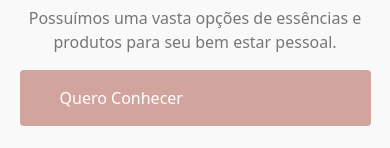
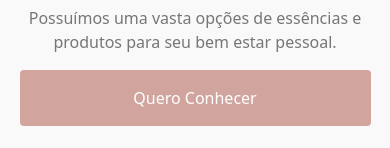
Before and after one commit to cfcamargo/drcosmeticos-web, a Vue app: page / in a window 390 px wide. Shown: the part 249-397 px from the top of the page. Built offline with nearby package versions, Linux system fonts and the light colour scheme.

Commit message:
fix : fix banner image and banner action button

```diff
--- a/src/components/organisms/Banner/index.vue
+++ b/src/components/organisms/Banner/index.vue
@@ -6,13 +6,13 @@
             Essências da linha Via Aroma.
           </h1>
           <p class="text-ligth-text xs:text-center md:text-start">Possuímos uma vasta opções de essências e produtos para seu bem estar pessoal.</p>
-          <a href="https://whats.link/drcomesticos" class="px-10 py-4 rounded bg-rose text-white hover:brightness-90 xs:w-full md:w-auto xs:mb-4 md:mb-0">
+          <a href="https://whats.link/drcomesticos" class="px-10 py-4 rounded bg-rose text-white hover:brightness-90 xs:w-full md:w-auto xs:mb-4 md:mb-0 flex justify-center">
             Quero Conhecer
           </a>
       </div>
 
       <div class="flex xs:justify-center md:justify-end w-full">
-        <div class="md:block xs:hidden w-[25%] h-[30%] bg-rose absolute z-0 -mt-10"/>
+        <div class="md:block xs:hidden w-[25%] h-[30%] max-w-[400px] bg-rose absolute z-0 -mt-10"/>
         <img src="../../../assets/images/banner.png" class="z-10">
       </div>
     </div>
```
